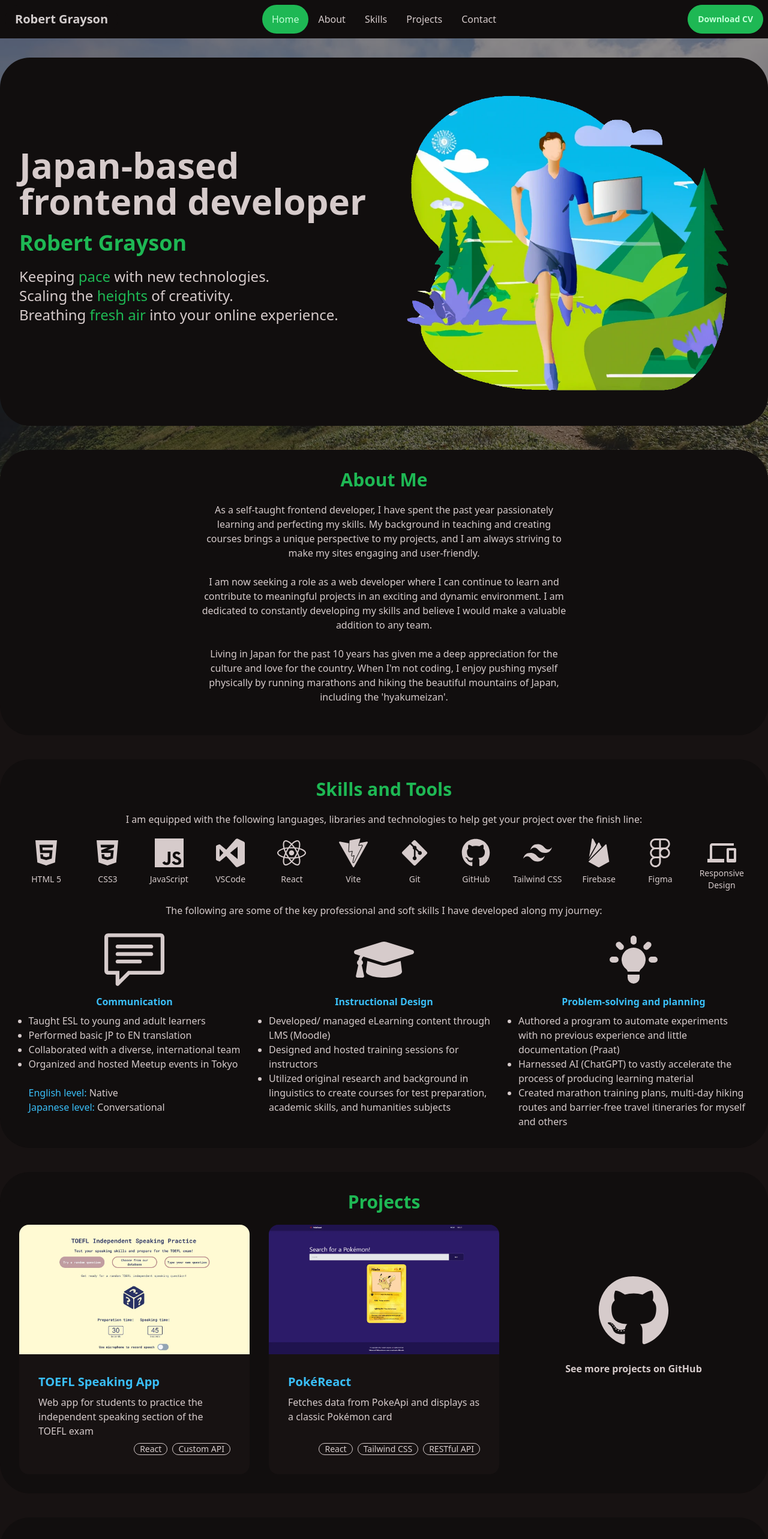
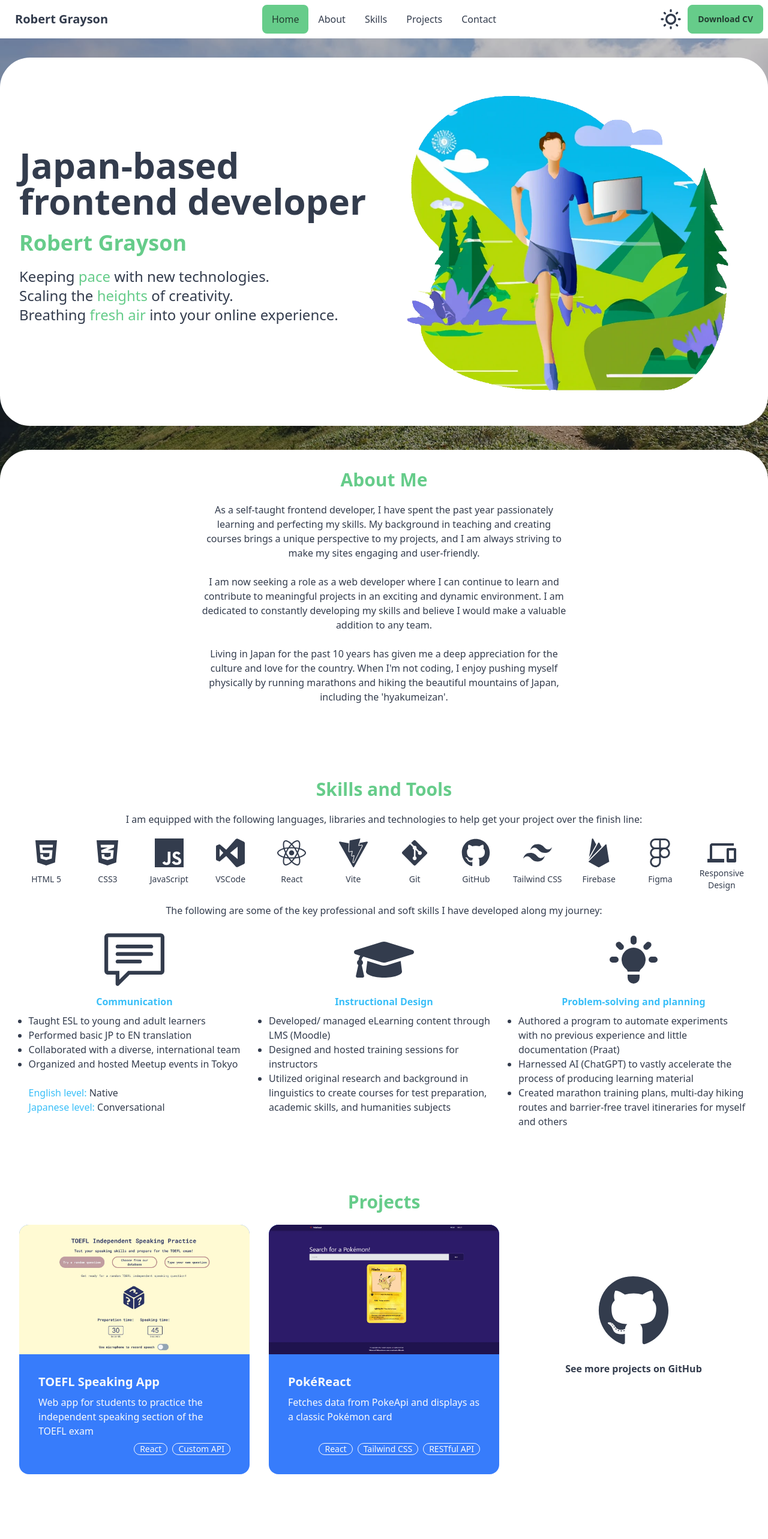
Before and after one commit to hummus-erectus/developerPortfolio, a React (Vite) app: page / in a window 1280 px wide. Shown: the top 2566 px of the page at 60% size. Built offline with nearby package versions, Linux system fonts and the light colour scheme.

Commit message:
Added light / dark mode toggle

```diff
--- a/package.json
+++ b/package.json
@@ -14,7 +14,8 @@
     "react-dom": "^18.2.0",
     "react-icons": "^4.7.1",
     "react-scroll": "^1.8.9",
-    "react-toastify": "^9.1.1"
+    "react-toastify": "^9.1.1",
+    "theme-change": "^2.3.0"
   },
   "devDependencies": {
     "@types/react": "^18.0.26",
--- a/src/App.jsx
+++ b/src/App.jsx
@@ -14,7 +14,7 @@ function App() {
   return (
     <div className="App min-w-[360px]">
       <Navbar />
-      <div className="mx-auto bg-cover bg-center h-screen fixed top-0 left-0 w-full opacity-50 -z-10" style={{backgroundImage: `url(${mountains})`}}></div>
+      <div className="mx-auto bg-cover bg-center h-screen fixed top-0 left-0 w-full brightness-75 -z-10" style={{backgroundImage: `url(${mountains})`}}></div>
       <Banner />
       <About />
       <Skills />
--- a/src/components/About.jsx
+++ b/src/components/About.jsx
@@ -1,9 +1,9 @@
 function About() {
     return (
-        <section id='about' className="my-10 scroll-mt-[96px] mx-auto w-[95%] md:w-auto container rounded-[50px] bg-neutral p-8">
+        <section id='about' className="my-10 scroll-mt-[96px] mx-auto w-[95%] md:w-auto container rounded-[50px] bg-base-100 p-8">
             <div className="text-center md:w-[75%] lg:w-[50%] mx-auto">
-                <h2 className="mb-5 text-3xl text-[#1EB854] font-bold">About Me</h2>
-                <p className="mb-5 text-base ">As a self-taught frontend developer, I have spent the past year passionately learning and perfecting my skills. My background in teaching and creating courses brings a unique perspective to my projects, and I am always striving to make my sites engaging and user-friendly.
+                <h2 className="mb-5 text-3xl text-primary font-bold">About Me</h2>
+                <p className="mb-5 text-base-content ">As a self-taught frontend developer, I have spent the past year passionately learning and perfecting my skills. My background in teaching and creating courses brings a unique perspective to my projects, and I am always striving to make my sites engaging and user-friendly.
                 <br/><br/>
                 I am now seeking a role as a web developer where I can continue to learn and contribute to meaningful projects in an exciting and dynamic environment. I am dedicated to constantly developing my skills and believe I would make a valuable addition to any team.
                 <br/><br/>
--- a/src/components/Banner.jsx
+++ b/src/components/Banner.jsx
@@ -2,11 +2,11 @@ import runner from '../assets/runner.webp'
 
 function Banner() {
     return (
-        <section id='home' className="mt-20 scroll-mt-[96px] md:mt-24 mx-auto w-[95%] md:w-auto container grid items-center rounded-[50px] bg-neutral md:grid-cols-2 p-8">
+        <section id='home' className="mt-20 scroll-mt-[96px] md:mt-24 mx-auto w-[95%] md:w-auto container grid items-center rounded-[50px] bg-base-100 md:grid-cols-2 p-8">
             <div className="max-w-[640px]  text-center md:text-left items-center justify-center">
                 <h1 className="mb-5 text-3xl md:text-5xl lg:text-6xl  font-bold">Japan-based frontend developer</h1>
-                <h2 className="mb-5 text-xl md:text-3xl lg:text-4xl text-[#1EB854] font-bold ">Robert Grayson</h2>
-                <p className="mb-5 text-base md:text-xl lg:text-2xl">Keeping <span className='text-[#1EB854]'>pace</span> with new technologies.<br/> Scaling the <span className='text-[#1EB854]'>heights</span> of creativity.<br/> Breathing <span className='text-[#1EB854]'>fresh air</span> into your online experience.</p>
+                <h2 className="mb-5 text-xl md:text-3xl lg:text-4xl text-primary font-bold ">Robert Grayson</h2>
+                <p className="mb-5 text-base-content md:text-xl lg:text-2xl">Keeping <span className='text-primary'>pace</span> with new technologies.<br/> Scaling the <span className='text-primary'>heights</span> of creativity.<br/> Breathing <span className='text-primary'>fresh air</span> into your online experience.</p>
             </div>
             <img src={runner} alt={'Trail runner coding'} className='max-w-[90%] mx-auto my-5'/>
         </section>
--- a/src/components/Footer.jsx
+++ b/src/components/Footer.jsx
@@ -3,7 +3,7 @@ import { FaGithub, FaLinkedin } from 'react-icons/fa'
 function Footer() {
     const currentYear = new Date().getFullYear()
     return (
-        <footer className="footer footer-center p-10 bg-base-200 text-base-content rounded">
+        <footer className="footer footer-center p-10 bg-base-100 text-base-content rounded">
             <div>
                 <div className="grid grid-flow-col gap-4 text-3xl">
                     <a href='https://www.linkedin.com/in/rob-grayson/' target="_blank" ><FaLinkedin /></a>
--- a/src/components/Navbar.jsx
+++ b/src/components/Navbar.jsx
@@ -1,11 +1,20 @@
 import { useState, useEffect } from 'react'
-import * as Scroll from 'react-scroll';
+import * as Scroll from 'react-scroll'
 import { Link, Button, Element, Events, animateScroll as scroll, scrollSpy, scroller } from 'react-scroll'
 import resume from '../files/resume.pdf'
 // import { FaGithub, FaLinkedin } from 'react-icons/fa'
 
 function Navbar() {
     const [isMenuOpen, setIsMenuOpen] = useState(false)
+    const [theme, setTheme] = useState('emerald')
+
+    const toggleTheme = () => {
+        setTheme(theme === 'emerald' ? 'forest' : 'emerald')
+    }
+
+    useEffect(() => {
+        document.querySelector('html').setAttribute('data-theme', theme)
+      }, [theme])
 
     useEffect(() => {
         const handleClick = (e) => {
@@ -13,20 +22,19 @@ function Navbar() {
             setIsMenuOpen(false)
           }
         }
-        document.addEventListener('click', handleClick);
+        document.addEventListener('click', handleClick)
         return () => document.removeEventListener('click', handleClick)
     }, [])
 
 
-
     return (
-        <nav className='navbar fixed top-0 bg-neutral z-50'>
+        <nav className='navbar fixed top-0 bg-base-100 z-50'>
             <div className="navbar-start">
                 <div className="dropdown">
                     <label tabIndex={0} className="btn md:hidden" onClick={() => isMenuOpen ? setIsMenuOpen(false) : setIsMenuOpen(true) }>
                         <svg xmlns="http://www.w3.org/2000/svg" className="h-5 w-5" fill="none" viewBox="0 0 24 24" stroke="currentColor"><path strokeLinecap="round" strokeLinejoin="round" strokeWidth="2" d="M4 6h16M4 12h8m-8 6h16" /></svg>
                     </label>
-                    <div tabIndex={0} className={`menu menu-compact dropdown-content mt-3 p-2 shadow bg-neutral rounded-box w-52 ${isMenuOpen ? 'block' : 'hidden'}`}>
+                    <div tabIndex={0} className={`menu menu-compact dropdown-content mt-3 p-2 shadow bg-base-100 rounded-box w-52 ${isMenuOpen ? 'block' : 'hidden'}`}>
                         <ul>
                             <li><Link activeClass="active" spy={true} smooth={true} offset={-96} to="home">Home</Link></li>
                             <li><Link activeClass="active" spy={true} smooth={true} offset={-96} to="about">About</Link></li>
@@ -41,7 +49,7 @@ function Navbar() {
                         </ul>
                     </div>
                 </div>
-                <Link className="btn normal-case text-xl" spy={true} smooth={true} offset={-96} to="home">Robert Grayson</Link>
+                <Link className="btn btn-ghost normal-case text-md md:text-xl" spy={true} smooth={true} offset={-96} to="home">Robert Grayson</Link>
             </div>
             <div className="navbar-center hidden md:flex">
                 <ul className="menu menu-horizontal px-1">
@@ -55,6 +63,11 @@ function Navbar() {
                 </ul>
             </div>
             <div className="navbar-end">
+            <label className="swap swap-rotate mr-2">
+                <input onClick={toggleTheme} type="checkbox" />
+                <svg className="swap-on fill-current w-8 sm:w-10 h-10" xmlns="http://www.w3.org/2000/svg" viewBox="0 0 24 24"><path d="M21.64,13a1,1,0,0,0-1.05-.14,8.05,8.05,0,0,1-3.37.73A8.15,8.15,0,0,1,9.08,5.49a8.59,8.59,0,0,1,.25-2A1,1,0,0,0,8,2.36,10.14,10.14,0,1,0,22,14.05,1,1,0,0,0,21.64,13Zm-9.5,6.69A8.14,8.14,0,0,1,7.08,5.22v.27A10.15,10.15,0,0,0,17.22,15.63a9.79,9.79,0,0,0,2.1-.22A8.11,8.11,0,0,1,12.14,19.73Z"/></svg>
+                <svg className="swap-off fill-current w-8 sm:w-10 h-10" xmlns="http://www.w3.org/2000/svg" viewBox="0 0 24 24"><path d="M5.64,17l-.71.71a1,1,0,0,0,0,1.41,1,1,0,0,0,1.41,0l.71-.71A1,1,0,0,0,5.64,17ZM5,12a1,1,0,0,0-1-1H3a1,1,0,0,0,0,2H4A1,1,0,0,0,5,12Zm7-7a1,1,0,0,0,1-1V3a1,1,0,0,0-2,0V4A1,1,0,0,0,12,5ZM5.64,7.05a1,1,0,0,0,.7.29,1,1,0,0,0,.71-.29,1,1,0,0,0,0-1.41l-.71-.71A1,1,0,0,0,4.93,6.34Zm12,.29a1,1,0,0,0,.7-.29l.71-.71a1,1,0,1,0-1.41-1.41L17,5.64a1,1,0,0,0,0,1.41A1,1,0,0,0,17.66,7.34ZM21,11H20a1,1,0,0,0,0,2h1a1,1,0,0,0,0-2Zm-9,8a1,1,0,0,0-1,1v1a1,1,0,0,0,2,0V20A1,1,0,0,0,12,19ZM18.36,17A1,1,0,0,0,17,18.36l.71.71a1,1,0,0,0,1.41,0,1,1,0,0,0,0-1.41ZM12,6.5A5.5,5.5,0,1,0,17.5,12,5.51,5.51,0,0,0,12,6.5Zm0,9A3.5,3.5,0,1,1,15.5,12,3.5,3.5,0,0,1,12,15.5Z"/></svg>
+            </label>
                 <a className="btn normal-case btn-primary" href={resume} download="Robert Grayson CV">Download CV</a>
             </div>
         </nav>
--- a/src/components/Projects.jsx
+++ b/src/components/Projects.jsx
@@ -6,17 +6,17 @@ import { FaGithub } from "react-icons/fa"
 
 function Projects() {
     return (
-        <section id='projects' className="my-10 scroll-mt-[96px] mx-auto w-[95%] md:w-auto container rounded-[50px] bg-neutral p-8">
+        <section id='projects' className="my-10 scroll-mt-[96px] mx-auto w-[95%] md:w-auto container rounded-[50px] bg-base-100 p-8">
             <div>
-                <h2 className="mb-5 text-3xl text-[#1EB854] font-bold text-center">Projects</h2>
+                <h2 className="mb-5 text-3xl text-primary font-bold text-center">Projects</h2>
                 <div className="grid sm:grid-cols-2 lg:grid-cols-3 gap-8 place-items-start">
 
-                    <label htmlFor="project1" className="h-full flex justify-center align-center card col-span-1 cursor-pointer bg-base-100 transition-transform duration-200 hover:scale-105">
+                    <label htmlFor="project1" className="h-full flex justify-center align-center card col-span-1 cursor-pointer bg-secondary transition-transform duration-200 hover:scale-105">
                         {/* To add shadow transform: transition-shadow duration-200 hover:shadow-lg hover:shadow-neutral-content */}
 
                             <figure><img src={toeflScreen} alt="TOEFL Speaking App"/></figure>
-                            <div className="card-body">
-                                <h2 className="card-title text-info">
+                            <div className="card-body text-secondary-content">
+                                <h2 className="card-title">
                                     TOEFL Speaking App
                                 </h2>
                                 <p>Web app for students to practice the independent speaking section of the TOEFL exam</p>
@@ -32,7 +32,7 @@ function Projects() {
                     <div className="modal">
                         <div className="modal-box relative max-w-[1440px]">
                             <label htmlFor="project1" className="btn btn-sm btn-circle absolute right-2 top-2">✕</label>
-                            <h3 className="text-2xl font-bold text-center text-[#1EB854] mb-10">TOEFL Speaking App</h3>
+                            <h3 className="text-2xl font-bold text-center text-primary mb-10">TOEFL Speaking App</h3>
                             <div className='grid lg:grid-cols-2 gap-8 mb-10'>
                                 <div className='grid items-center justify-center'>
                                     <h4 className="text-lg font-bold text-info">Brief</h4>
@@ -49,9 +49,9 @@ function Projects() {
                                 <br/><br/>
                                 As motivated students often ask how they can improve their speaking skills at home, I decided to extend the project so it would be student-friendly. I designed the interface to be simple to understand and use. I also added a 'tips' section to give students advice on how to complete the task.
                                 <br/><br/>
-                                I learned a lot through making this project. At first, refreshing the page when it displayed a question would return users to the question select page, requiring them to choose a question from scratch. I implemented <code className='text-[#1EB854]'>react-router</code> to deal with this issue and allow back-button functionality. I also made use of <code className='text-[#1EB854]'>session-storage</code> to keep the currently-selected question in memory.
+                                I learned a lot through making this project. At first, refreshing the page when it displayed a question would return users to the question select page, requiring them to choose a question from scratch. I implemented <code className='text-primary'>react-router</code> to deal with this issue and allow back-button functionality. I also made use of <code className='text-primary'>session-storage</code> to keep the currently-selected question in memory.
                                 <br/><br/>
-                                To gain experience with APIs I choose to move the question data to a separate <code className='text-[#1EB854]'>static API</code> that I could add questions to at a later date. I am currently in the process of increasing the number of stock questions by feeding appropriate prompts to <code className='text-[#1EB854]'>ChatGPT</code> and curating the results.</p>
+                                To gain experience with APIs I choose to move the question data to a separate <code className='text-primary'>static API</code> that I could add questions to at a later date. I am currently in the process of increasing the number of stock questions by feeding appropriate prompts to <code className='text-primary'>ChatGPT</code> and curating the results.</p>
                             </div>
                         </div>
                     </div>
@@ -59,11 +59,11 @@ function Projects() {
 
 
 
-                    <label htmlFor="project2" className="h-full flex justify-center align-center card col-span-1 cursor-pointer bg-base-100 transition-transform duration-200 hover:scale-105">
+                    <label htmlFor="project2" className="h-full flex justify-center align-center card col-span-1 cursor-pointer bg-secondary transition-transform duration-200 hover:scale-105">
 
                             <figure><img src={pokereactScreen} alt="PokéReact" className=''/></figure>
-                            <div className="card-body ">
-                                <h2 className="card-title text-info">
+                            <div className="card-body text-secondary-content ">
+                                <h2 className="card-title">
                                     PokéReact
                                 </h2>
                                 <p>Fetches data from PokeApi and displays as a classic Pokémon card</p>
@@ -80,11 +80,11 @@ function Projects() {
                     <div className="modal">
                         <div className="modal-box relative max-w-[1440px]">
                             <label htmlFor="project2" className="btn btn-sm btn-circle absolute right-2 top-2">✕</label>
-                            <h3 className="text-2xl font-bold text-center text-[#1EB854] mb-10">PokéReact</h3>
+                            <h3 className="text-2xl font-bold text-center text-primary mb-10">PokéReact</h3>
                             <div className='grid lg:grid-cols-2 gap-8 mb-10'>
                                 <div className='grid items-center justify-center'>
                                     <h4 className="text-lg font-bold text-info">Brief</h4>
-                                    <p className="py-4">An SPA that connects to various endpoints of the popular RESTful API, <a href='https://pokeapi.co/' target="_blank" className='font-bold text-[#1EB854]'>PokeAPI</a>. Users can search for a Pokémon using either its name or ID number, and when the data has been retrieved from the API, a Pokémon card will be rendered featuring various information about the creature. Styling is also conditional based on various factors such as Pokémon type, as in the original trading card game. </p>
+                                    <p className="py-4">An SPA that connects to various endpoints of the popular RESTful API, <a href='https://pokeapi.co/' target="_blank" className='font-bold text-primary'>PokeAPI</a>. Users can search for a Pokémon using either its name or ID number, and when the data has been retrieved from the API, a Pokémon card will be rendered featuring various information about the creature. Styling is also conditional based on various factors such as Pokémon type, as in the original trading card game. </p>
                                     <a className="btn normal-case btn-primary w-48" href="https://pokereact-app.netlify.app/" target="_blank">Visit site</a>
                                 </div>
                                 <a href="https://pokereact-app.netlify.app/" target="_blank" className='order-first lg:order-last'>
@@ -93,13 +93,13 @@ function Projects() {
                             </div>
                             <div>
                                 <h4 className="text-lg font-bold text-info">Story</h4>
-                                <p className="py-4">Having built a few basic projects using vanilla CSS, I wanted to try using a CSS framework, and picked <code className='text-[#1EB854]'>Tailwind CSS</code> for this project. I knew I also wanted to connect to an API for this app, and I came up with the idea of generating Pokémon cards on the basis that there would be plenty of information available to display and the design of the card would require the use of a wide range of Tailwind classes.
+                                <p className="py-4">Having built a few basic projects using vanilla CSS, I wanted to try using a CSS framework, and picked <code className='text-primary'>Tailwind CSS</code> for this project. I knew I also wanted to connect to an API for this app, and I came up with the idea of generating Pokémon cards on the basis that there would be plenty of information available to display and the design of the card would require the use of a wide range of Tailwind classes.
                                 <br/><br/>
-                                Coding this project certainly helped me gain familiarity with the way Tailwind applies CSS rules through classes. I had to pay close attention to fundamental layout properties such as <code className='text-[#1EB854]'>padding</code> and <code className='text-[#1EB854]'>margin</code> to a degree I had not before, in order to get the cards looking as close to the originals as possible &#40;often challenging as the app displays different kinds of information to said original cards, just in a similar format&#41;.
+                                Coding this project certainly helped me gain familiarity with the way Tailwind applies CSS rules through classes. I had to pay close attention to fundamental layout properties such as <code className='text-primary'>padding</code> and <code className='text-primary'>margin</code> to a degree I had not before, in order to get the cards looking as close to the originals as possible &#40;often challenging as the app displays different kinds of information to said original cards, just in a similar format&#41;.
                                 <br/><br/>
-                                One formatting challenge that was fun to conquer was mimicing a badge on the card that has text wrapped around the top of it. Rather than load a pre-rendered image, I decided to learn how to create an <code className='text-[#1EB854]'>svg</code> for this purpose. As with the rest of the card, I am very satisfied with how close I was able to get to the deisgn that inspired it.
+                                One formatting challenge that was fun to conquer was mimicing a badge on the card that has text wrapped around the top of it. Rather than load a pre-rendered image, I decided to learn how to create an <code className='text-primary'>svg</code> for this purpose. As with the rest of the card, I am very satisfied with how close I was able to get to the deisgn that inspired it.
                                 <br/><br/>
-                                This project also allowed me to gain experience with API calls within React. After the initial API call, the app makes further calls to other endpoints based on the information received from the first call. I had to think logically about how to achieve this with <code className='text-[#1EB854]'>useEffect</code> hooks, and how to deal with errors, such as when a user types in the ID of a Pokémon for which the API as yet has only limited data.</p>
+                                This project also allowed me to gain experience with API calls within React. After the initial API call, the app makes further calls to other endpoints based on the information received from the first call. I had to think logically about how to achieve this with <code className='text-primary'>useEffect</code> hooks, and how to deal with errors, such as when a user types in the ID of a Pokémon for which the API as yet has only limited data.</p>
                             </div>
                         </div>
                     </div>
--- a/src/components/Skills.jsx
+++ b/src/components/Skills.jsx
@@ -6,10 +6,10 @@ import { HiLightBulb } from "react-icons/hi"
 
 function Skills() {
   return (
-    <section id='skills' className="my-10 scroll-mt-[96px] mx-auto w-[95%] md:w-auto container rounded-[50px] bg-neutral p-8">
+    <section id='skills' className="my-10 scroll-mt-[96px] mx-auto w-[95%] md:w-auto container rounded-[50px] bg-base-100 p-8">
         <div className="text-center">
-            <h2 className="mb-5 text-3xl text-[#1EB854] font-bold">Skills and Tools</h2>
-            <p className="mb-5 text-base ">I am equipped with the following languages, libraries and technologies to help get your project over the finish line:</p>
+            <h2 className="mb-5 text-3xl text-primary font-bold">Skills and Tools</h2>
+            <p className="mb-5 text-base-content ">I am equipped with the following languages, libraries and technologies to help get your project over the finish line:</p>
             <div className="grid grid-cols-4 sm:grid-cols-6 lg:grid-cols-12 gap-3">
                 <div className="grid mx-auto">
                     <figure className="text-5xl mx-auto">
@@ -84,7 +84,7 @@ function Skills() {
                     <figcaption className="text-sm">Responsive Design</figcaption>
                 </div>
             </div>
-            <p className="mb-5 mt-5 text-base ">The following are some of the key professional and soft skills I have developed along my journey:</p>
+            <p className="mb-5 mt-5 text-base-content ">The following are some of the key professional and soft skills I have developed along my journey:</p>
             <div className="grid sm:grid-cols-2 lg:grid-cols-3 gap-8 place-items-start">
                 <div className="grid mx-auto">
                     <figure className="text-[100px] mx-auto">
```
Also changed, not shown: src/components/Contact.jsx (+15 -26 lines), 1 other file (tests, documents, lock files or other folders).
